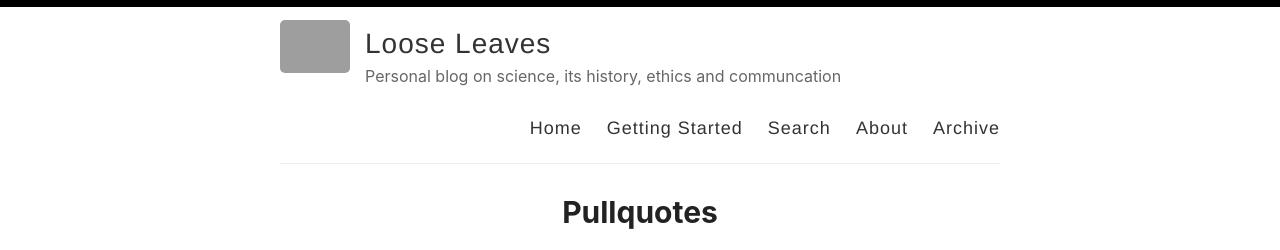
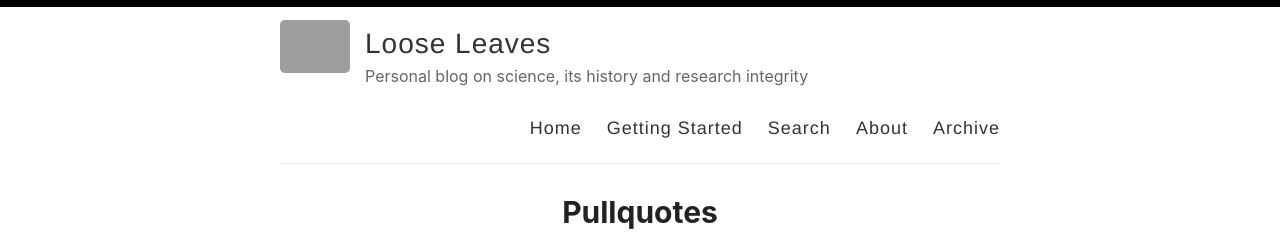
Before and after one commit to amitmerchant1990/reverie, a Jekyll site: the page built from index.html, in a window 1280 px wide and 900 px high. Shown: the top 250 px of the window. Built offline with Jekyll 4.4.1, drawn with Linux system fonts in a browser that asks for light colours; the list of posts is cut into pages by our own code.

Commit message:
Update _config.yml

```diff
--- a/_config.yml
+++ b/_config.yml
@@ -9,7 +9,7 @@ name: Loose Leaves
 author: Magnus Palmblad
 
 # Short bio or description (displayed in the header)
-description: Personal blog on science, its history, ethics and communcation
+description: Personal blog on science, its history and research integrity
 
 # URL of your avatar or profile pic (you could use your GitHub profile pic)
 avatar: https://avatars.githubusercontent.com/u/16084125?s=60&v=4
@@ -28,7 +28,7 @@ footer-links:
   instagram:
   linkedin: magnuspalmblad
   pinterest:
-  rss: rss
+  rss:
   twitter: MagnusPalmblad
   stackoverflow:
   youtube: # channel/<your_long_string> or user/<user-name>
```
